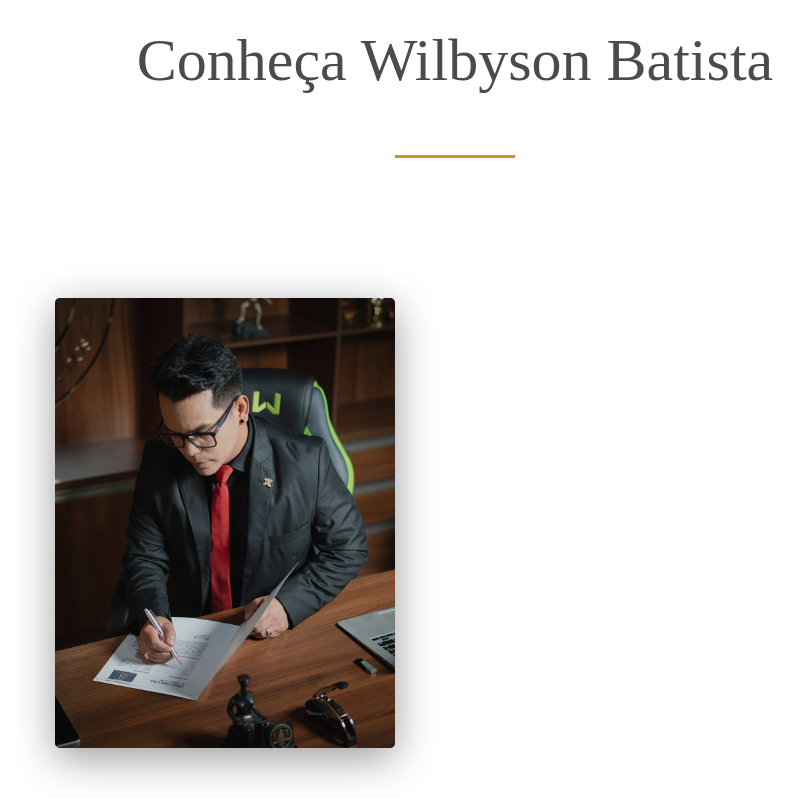
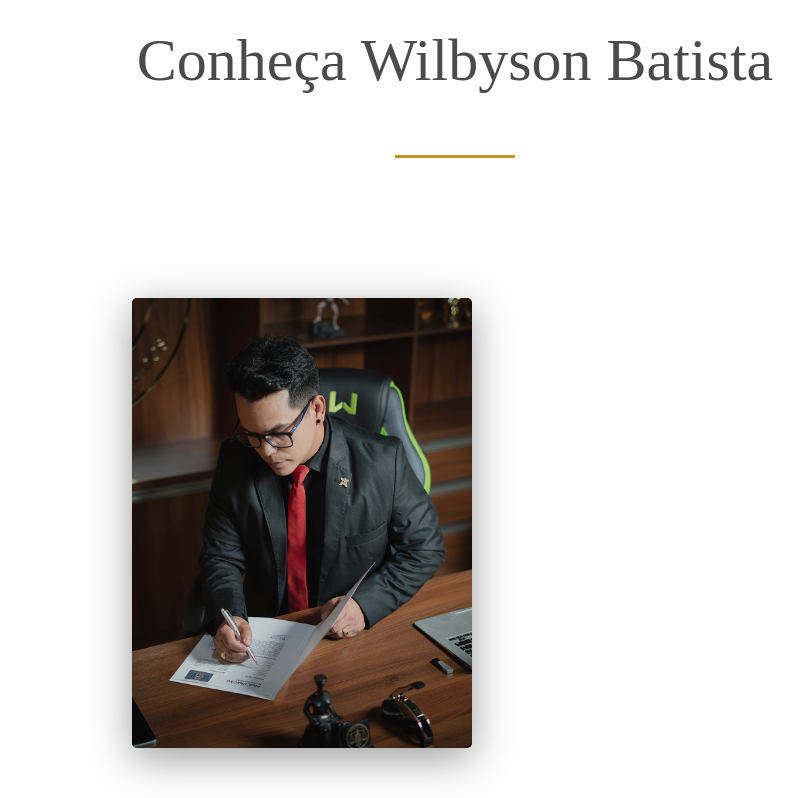
Before and after one commit to Kevintavares33/will-adv, a plain HTML site: page index.html in a window 1280 px wide. Shown: the part 1553-2351 px from the top of the page, without its empty margins (185-989 px from the left). Drawn offline with nearby package versions, Linux system fonts and the light colour scheme; a web font is replaced by a local one.

Commit message:
99%-main-response

```diff
--- a/style.css
+++ b/style.css
@@ -515,7 +515,7 @@ height: 65px;
   justify-content: space-evenly;
   margin-top: 6rem;
   width: 100%;
-  margin-right: 39%;
+  margin-right: 26%;
 }
 
 .card {
```
